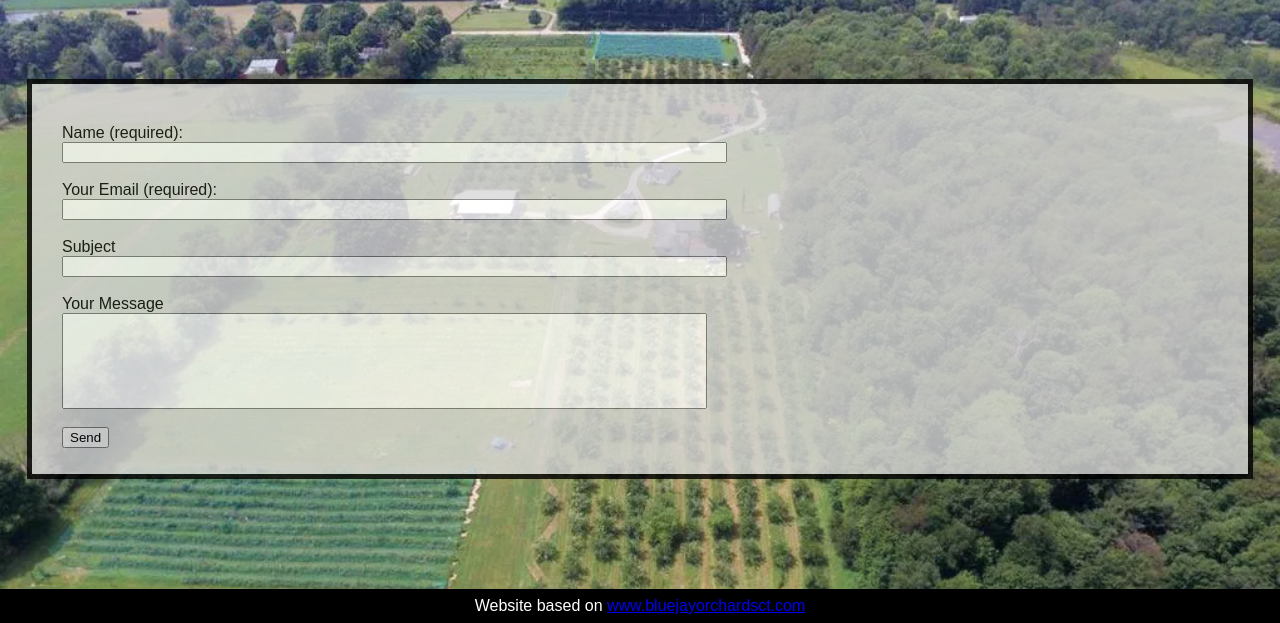
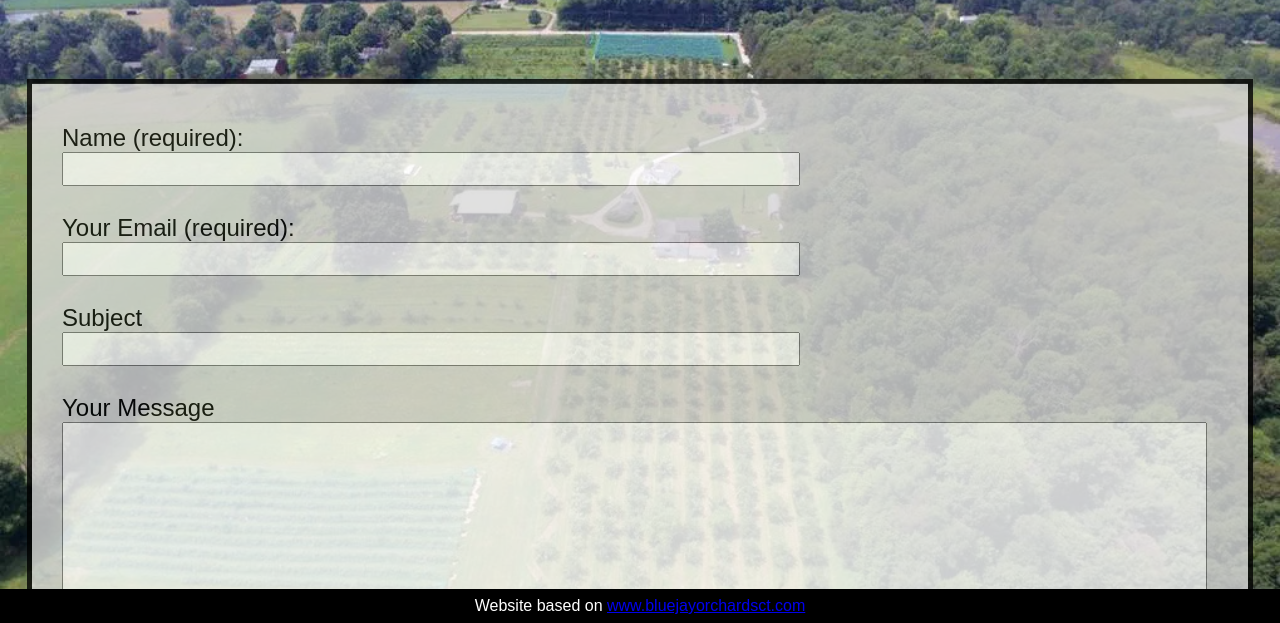
Before and after one commit to jeremy-newman/bluejay-orchards, a plain HTML site: page contact_us.html in a window 1280 px wide. Shown: the part 177-800 px from the top of the page. Drawn offline with Linux system fonts and the light colour scheme.

Commit message:
Add files via upload

```diff
--- a/contact_us.html
+++ b/contact_us.html
@@ -11,15 +11,16 @@
                 opacity: 0.8;
                 border: 5px solid #000000;
                 width: 95%;
-                height: 350px;
+                height: 617px;
                 position: absolute;
                 display: block;
                 padding-top: 40px;
                 top: 57%;
                 left: 50%;
-                transform: translate(-50%, -50%);
+                transform: translate(-50%, -30%);
             }
             #form{
+                font-size: 24px;
                 display: block;
                 padding-left: 30px;
             }
@@ -53,14 +54,14 @@
         <div id="textbox">
             <form id="form">
                 Name (required):<br>
-                <input size="80"><br><br>
+                <input size="50" style="font-size:24px;"><br><br>
                 Your Email (required):<br>
-                <input size="80"><br><br>
+                <input size="50" style="font-size:24px;"><br><br>
                 Subject<br>
-                <input size="80"><br><br>
+                <input size="50" style="font-size:24px;"><br><br>
                 Your Message<br>
-                <textarea rows="6" cols="78" style="resize:none;"></textarea><br><br>
-                <input type="submit" value="Send">
+                <textarea rows="6" cols="78" style="resize:none;font-size:24px;"></textarea><br><br>
+                <input type="submit" value="Send" style="width:4em;height:2em;font-size:38px;">
             </form>
         </div>
         <footer id="footer">
```
